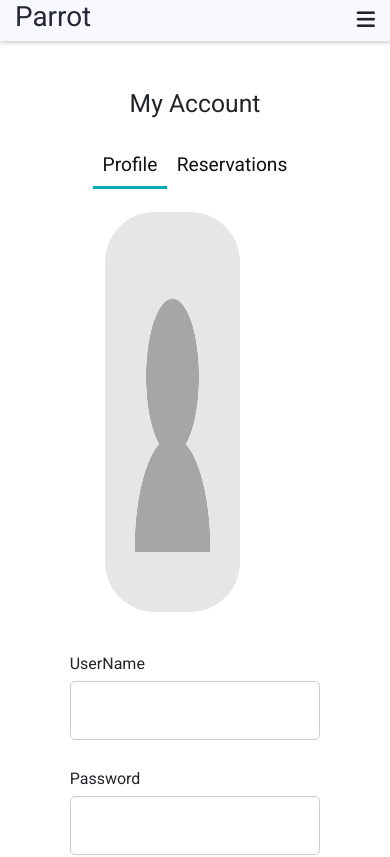
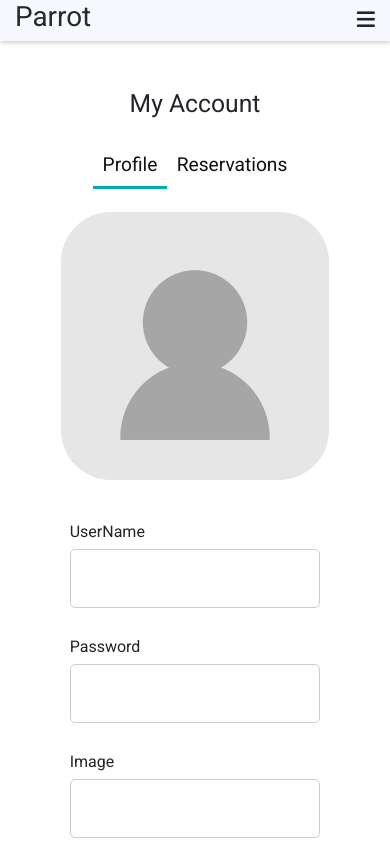
Before and after one commit to Project5ReactHooks/Parrot, a React (Create React App) app: page /account in a window 390 px wide. Shown: the top 857 px of the page. Built offline with nearby package versions, Linux system fonts and the light colour scheme; sample sign-in values are in the browser's storage.

Commit message:
fix hero image, profile pic responsivness issue

```diff
--- a/src/style/HeroImage.css
+++ b/src/style/HeroImage.css
@@ -6,6 +6,7 @@
   justify-content: center;
   align-items: center;
   background-image: url("https://static.preply.com/static/ssr/_next/static/images/tutor-1600-000ab8ac339c24bd121c6338f104daf8.webp");
+  background-size: cover;
   background-position: center;
   background-repeat: no-repeat;
 }
@@ -52,7 +53,7 @@
     max-width: 100%;
 
   }
-  .heroImageContainer .actionArea p, .heroImageContainer .actionArea h2,.heroImageContainer .actionArea button{
+  .heroImageContainer .actionArea p, .heroImageContainer .actionArea h2,.heroImageContainer .actionArea a{
     margin: 10px auto;
   }
 
--- a/src/style/manageProfile.css
+++ b/src/style/manageProfile.css
@@ -45,11 +45,12 @@
     margin: 1em;
   }
   .profileImage {
-    width: 180px;
-    height: 11em;
+    /* width: 180px; */
+    min-height: 3em;
   }
   .profileImage1 {
     margin: 0 auto 2em;
+    text-align: center;
   }
   .profileBtn1 {
     display: flex;
```
